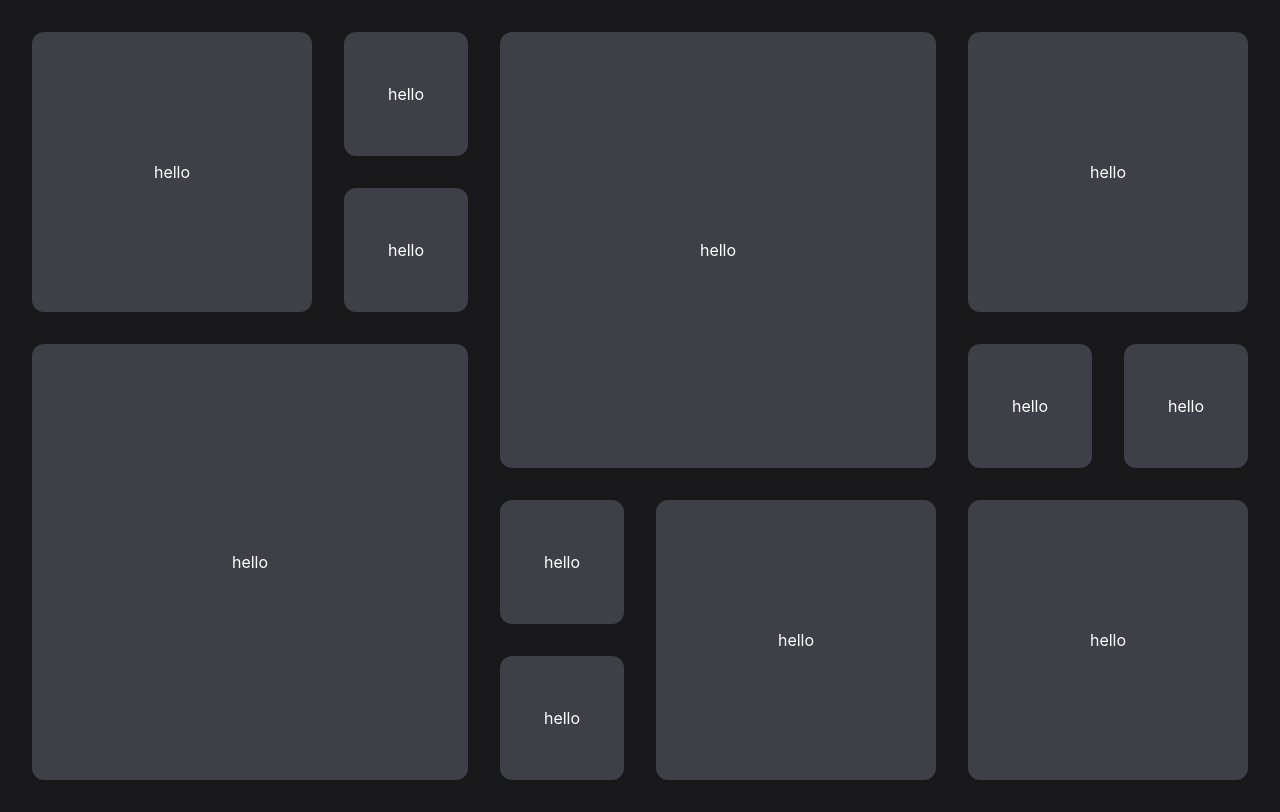
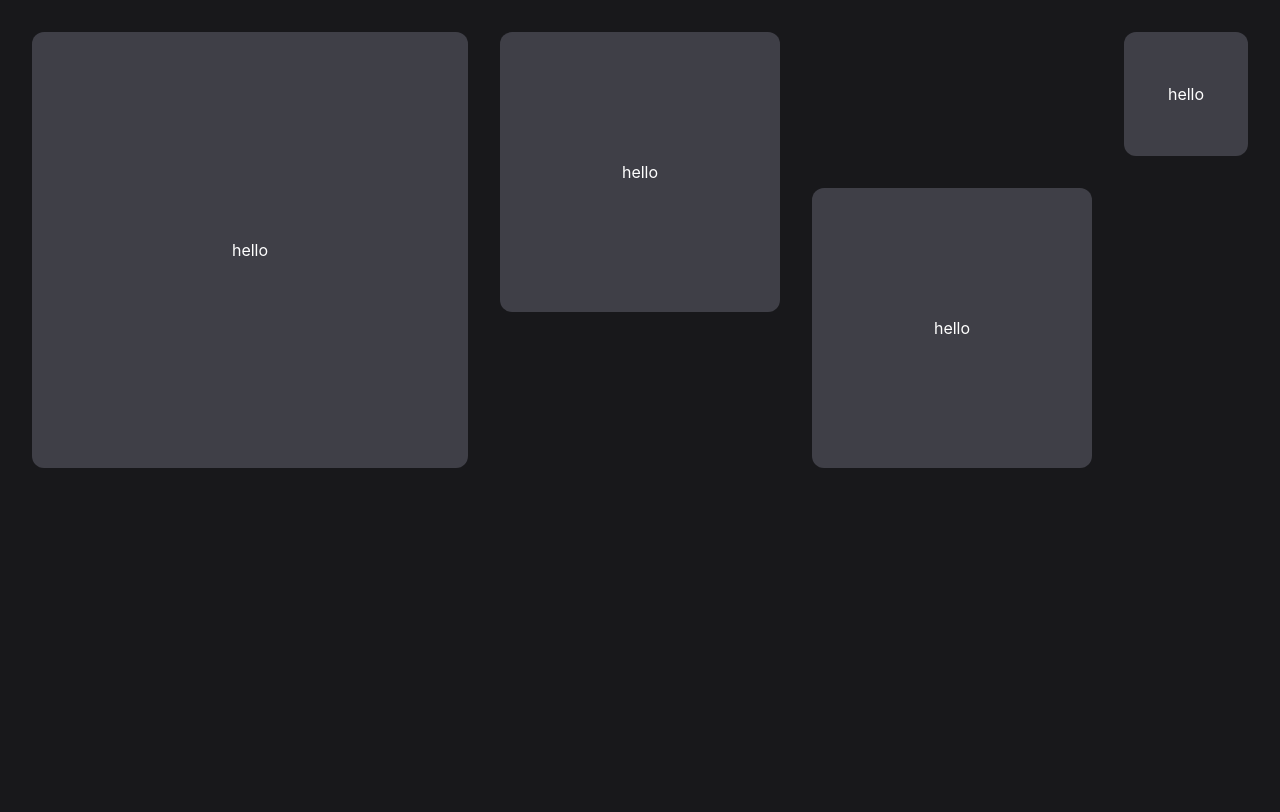
Before and after one commit to HairyOtter07/freedash, a Nuxt app: page / in a window 1280 px wide. Built offline with nearby package versions, Linux system fonts and the light colour scheme.

Commit message:
detect drag in WidgetManager

```diff
--- a/app/components/WidgetBase.vue
+++ b/app/components/WidgetBase.vue
@@ -19,6 +19,8 @@
 </template>
 <script setup>
 import { Icon } from "@iconify/vue";
+const emit = defineEmits(["dragStart", "dragEnd"]);
+const props = defineProps({ widgetId: Number });
 
 const widget = ref(null);
 const isDragging = ref(false);
@@ -34,6 +36,7 @@ const onMouseDown = (event) => {
 
   document.addEventListener("mousemove", onMouseMove);
   document.addEventListener("mouseup", onMouseUp);
+  emit("dragStart", props.widgetId);
 };
 
 const onMouseMove = (event) => {
@@ -48,5 +51,6 @@ const onMouseUp = (event) => {
 
   document.removeEventListener("mousemove", onMouseMove);
   document.removeEventListener("mouseup", onMouseUp);
+  emit("dragEnd");
 };
 </script>
--- a/app/components/WidgetManager.vue
+++ b/app/components/WidgetManager.vue
@@ -2,7 +2,16 @@
   <div ref="grid" class="grid h-full w-full">
     <WidgetBase
       v-for="widget in widgets"
-      :style="`grid-column: ${widget.x} / span ${widget.width}; grid-row: ${widget.y} / span ${widget.height};`"
+      :key="widget.id"
+      :style="`grid-column: ${widget.position.x} / span ${widget.position.width}; grid-row: ${widget.position.y} / span ${widget.position.height};`"
+      :widgetId="widget.id"
+      @drag-start="onDragStart"
+      @drag-end="onDragEnd"
+    />
+    <WidgetShadow
+      ref="shadow"
+      class="z-40"
+      :class="isDragging ? `` : `hidden`"
     />
   </div>
 </template>
@@ -10,7 +19,21 @@
 const NUM_COLS = 8;
 const GAP = 32;
 const PADDING = 32;
+
 const grid = ref(null);
+const shadow = ref(null);
+const isDragging = ref(false);
+
+const onDragStart = (id) => {
+  const widget = widgets.find((el) => el.id == id);
+  shadow.value.$el.style.gridColumn = `${widget.position.x} / span ${widget.position.width}`;
+  shadow.value.$el.style.gridRow = `${widget.position.y} / span ${widget.position.height}`;
+  isDragging.value = true;
+};
+
+const onDragEnd = () => {
+  isDragging.value = false;
+};
 
 const debounce = (func, delay) => {
   let timer;
@@ -41,76 +64,40 @@ onUnmounted(() => {
 
 const widgets = [
   {
-    x: 1,
-    y: 1,
-    width: 2,
-    height: 2,
+    id: 1,
+    position: {
+      x: 1,
+      y: 1,
+      width: 3,
+      height: 3,
+    },
   },
   {
-    x: 3,
-    y: 1,
-    width: 1,
-    height: 1,
+    id: 2,
+    position: {
+      x: 4,
+      y: 1,
+      width: 2,
+      height: 2,
+    },
   },
   {
-    x: 4,
-    y: 1,
-    width: 3,
-    height: 3,
+    id: 3,
+    position: {
+      x: 6,
+      y: 2,
+      width: 2,
+      height: 2,
+    },
   },
   {
-    x: 7,
-    y: 1,
-    width: 2,
-    height: 2,
-  },
-  {
-    x: 3,
-    y: 2,
-    width: 1,
-    height: 1,
-  },
-  {
-    x: 1,
-    y: 3,
-    width: 3,
-    height: 3,
-  },
-  {
-    x: 4,
-    y: 4,
-    width: 1,
-    height: 1,
-  },
-  {
-    x: 4,
-    y: 5,
-    width: 1,
-    height: 1,
-  },
-  {
-    x: 5,
-    y: 4,
-    width: 2,
-    height: 2,
-  },
-  {
-    x: 7,
-    y: 3,
-    width: 1,
-    height: 1,
-  },
-  {
-    x: 8,
-    y: 3,
-    width: 1,
-    height: 1,
-  },
-  {
-    x: 7,
-    y: 4,
-    width: 2,
-    height: 2,
+    id: 4,
+    position: {
+      x: 8,
+      y: 1,
+      width: 1,
+      height: 1,
+    },
   },
 ];
 </script>
--- /dev/null
+++ b/app/components/WidgetShadow.vue
@@ -0,0 +1,3 @@
+<template>
+  <div class="h-full w-full rounded-xl bg-zinc-800/20"></div>
+</template>
```
